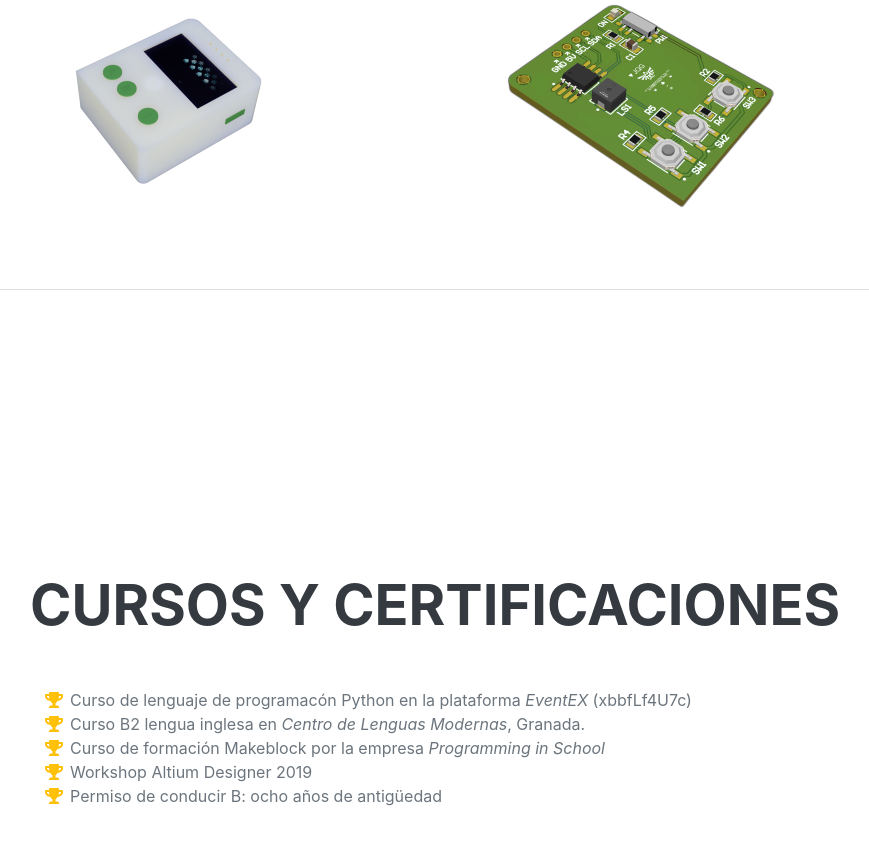
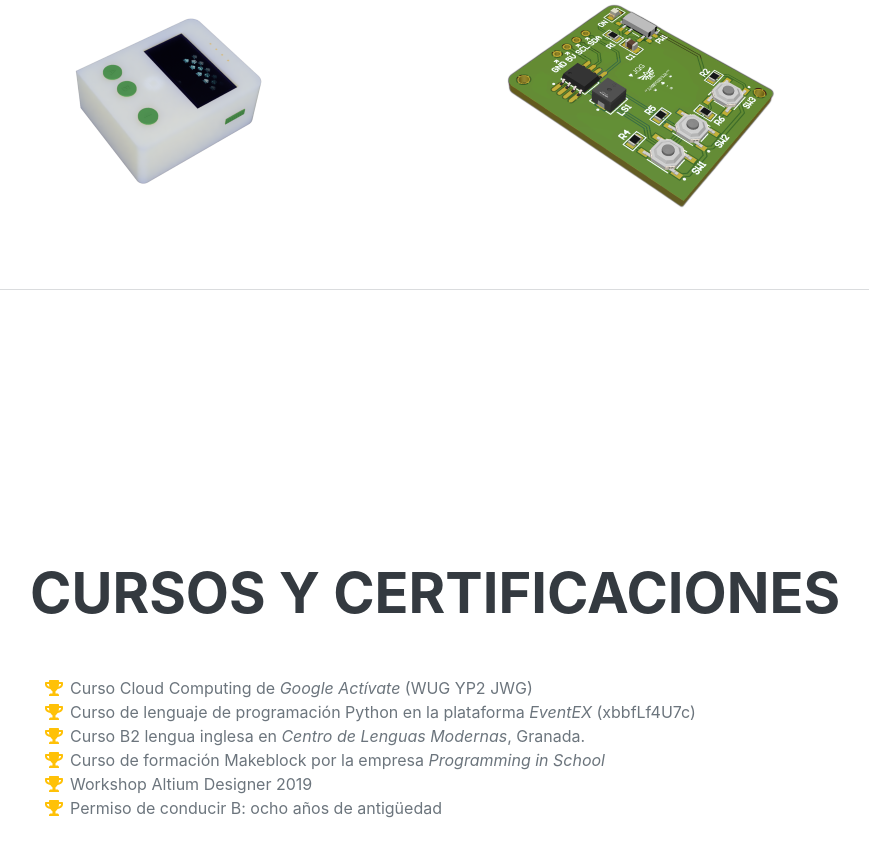
Before and after one commit to javierilloqg/javierilloqg.github.io, a plain HTML site: page index.html in a window 1280 px wide. Shown: the part 5385-6241 px from the top of the page, without its empty margins (290-1159 px from the left). Drawn offline with nearby package versions, Linux system fonts and the light colour scheme; a web font is replaced by a local one.

Commit message:
Añadido curso Cloud Computing y corrección de erratas

```diff
--- a/index.html
+++ b/index.html
@@ -336,7 +336,11 @@
                     <ul class="fa-ul mb-0">
                         <li>
                             <span class="fa-li"><i class="fas fa-trophy text-warning"></i></span>
-                            Curso de lenguaje de programacón Python en la plataforma <i>EventEX</i> (xbbfLf4U7c)
+                            Curso Cloud Computing de <i>Google Actívate</i> (WUG YP2 JWG)
+                        </li>
+                        <li>
+                            <span class="fa-li"><i class="fas fa-trophy text-warning"></i></span>
+                            Curso de lenguaje de programación Python en la plataforma <i>EventEX</i> (xbbfLf4U7c)
                         </li>
                         <li>
                             <span class="fa-li"><i class="fas fa-trophy text-warning"></i></span>
```
